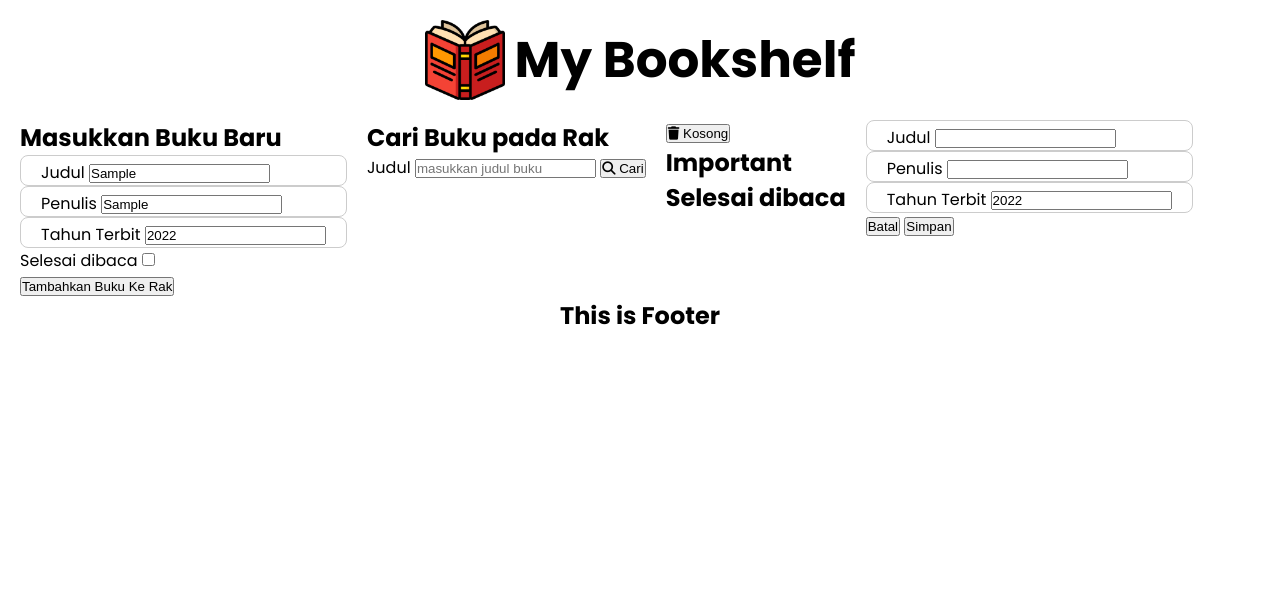
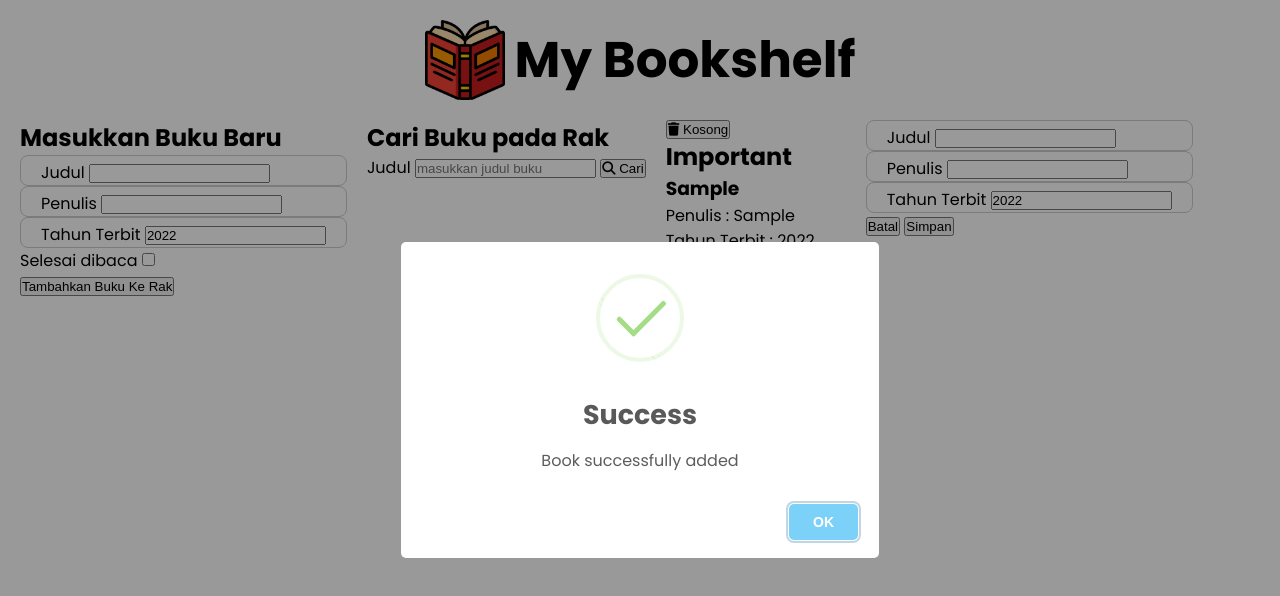
Before and after one commit to paresiqbal/bookshelf-app, a plain HTML site: page index.html in a window 1280 px wide. Both pictures are taken after typing "Sample", "Sample" into the empty fields and a click on the button "Tambahkan Buku Ke Rak". Drawn offline with nearby package versions, Linux system fonts and the light colour scheme.

Commit message:
Change name

```diff
--- a/index.html
+++ b/index.html
@@ -42,8 +42,8 @@
             />
           </div>
           <div class="input_inline">
-            <label for="inputBookIsComplete">Selesai dibaca</label>
-            <input id="inputBookIsComplete" type="checkbox" />
+            <label for="inputBookStatus">Selesai dibaca</label>
+            <input id="inputBookStatus" type="checkbox" />
           </div>
           <button id="bookSubmit" type="submit" class="btn-green">
             Tambahkan Buku Ke Rak
--- a/main.js
+++ b/main.js
@@ -30,8 +30,8 @@ const createBookObject = (id, title, author, year, bookStatus) => {
 
 // checkbox function
 function checkStatusBook() {
-  const isCheckComplete = document.getElementById("inputBookIsComplete");
-  if (isCheckComplete.checked) {
+  const isChecked = document.getElementById("inputBookStatus");
+  if (isChecked.checked) {
     return true;
   }
   return false;
@@ -41,7 +41,7 @@ function checkStatusBook() {
 function addBook() {
   const bookTitle = document.getElementById("inputTitle").value;
   const bookAuthor = document.getElementById("inputAuthor").value;
-  const bookYear = document.getElementById("inputBookYear").value;
+  const bookYear = document.getElementById("inputYear").value;
   const bookStatus = checkStatusBook();
 
   const id = bookId();
@@ -57,7 +57,7 @@ function addBook() {
   document.dispatchEvent(new Event(RENDER_BOOK));
   saveData();
 
-  swal("Berhasil", "Buku baru sudah ditambahkan ke rak", "success");
+  swal("Success", "Book successfully added", "success");
 }
 
 // find book index using book id
@@ -241,7 +241,7 @@ function saveData() {
     const parsed = JSON.stringify(books);
     localStorage.setItem(STORAGE_KEY, parsed);
 
-    document.dispatchEvent(new Event(RENDER_EVENT));
+    document.dispatchEvent(new Event(RENDER_BOOK));
   }
 }
 
@@ -255,7 +255,7 @@ function loadDataFromStorage() {
       books.unshift(book);
     });
   }
-  document.dispatchEvent(new Event(RENDER_EVENT));
+  document.dispatchEvent(new Event(RENDER_BOOK));
   return books;
 }
 
```
